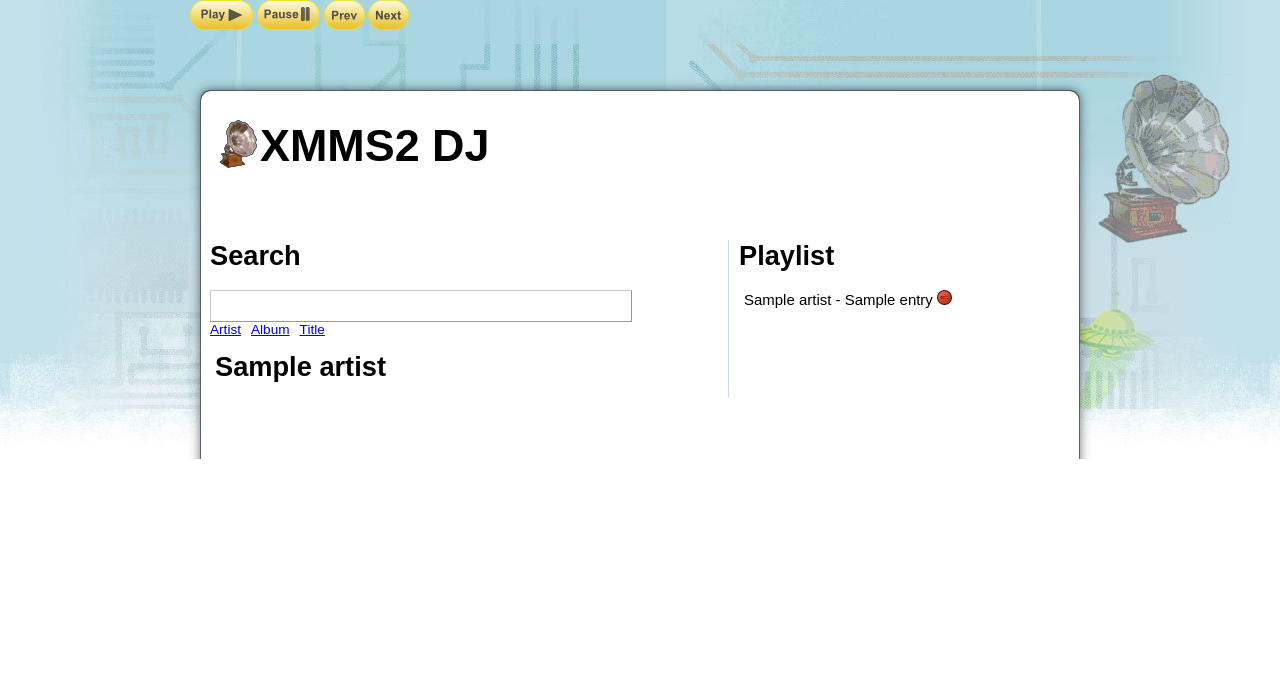
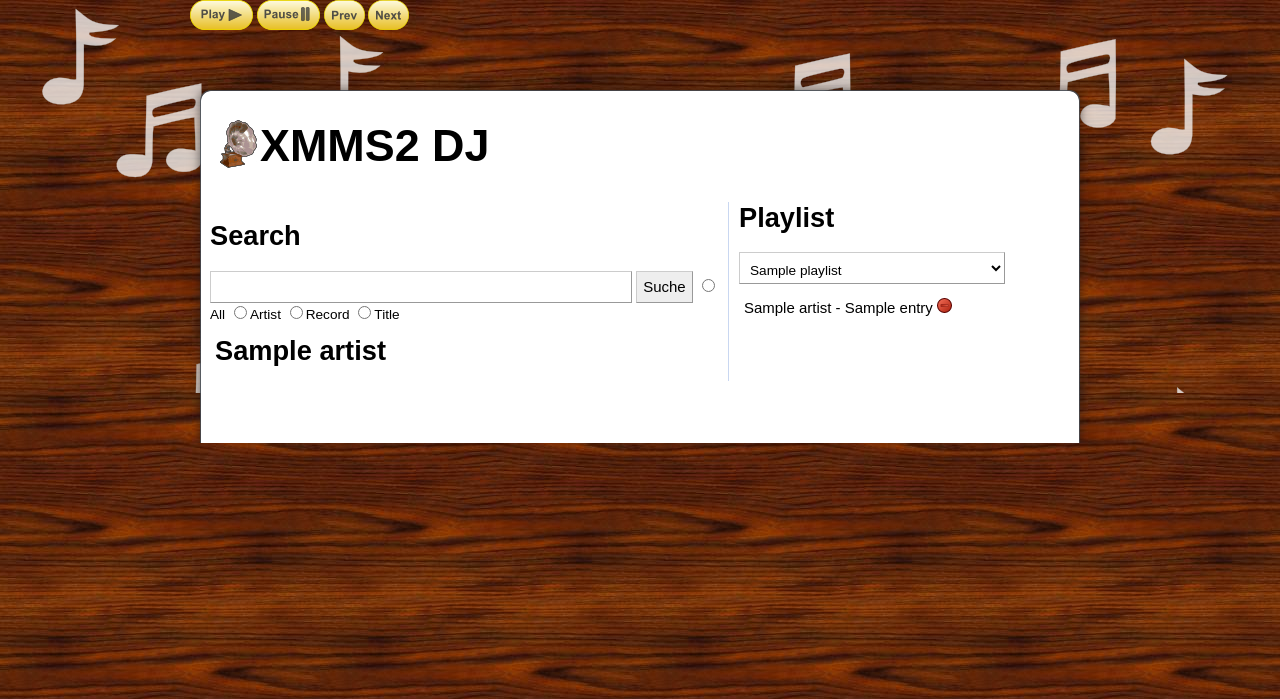
Before and after one commit to x-0-r/XMMS2-DJ, a Django app: template src/xmms2_dj/templates/concept/index.html in a window 1280 px wide. Shown: the top 699 px of the page. Run offline with Django 3.2, Linux system fonts and the light colour scheme; the template is opened without the code that fills it: most values are stand-ins (such as "Sample title", 1, 10 or a date in 2020); some libraries are stand-ins or nearby versions.

Commit message:
Changed look and feel

```diff
--- a/src/xmms2_dj/apps/dj/urls.py
+++ b/src/xmms2_dj/apps/dj/urls.py
@@ -25,10 +25,13 @@
                        url(r'^playlist/create/$', views.create_playlist, name="dj_create_playlist"),
                        url(r'^playlist/shuffle/$', views.shuffle_playlist, name="dj_shuffle_playlist"),
                        url(r'^playlist/export/$', views.export_playlist, name="dj_export_playlist"),
+                       url(r'^search/$', views.search, name="dj_search"),
                        url(r'^search/artist/$', views.search_artist, name="dj_search_artist"),
                        url(r'^search/album/$', views.search_album, name="dj_search_album"),
                        url(r'^search/title/$', views.search_title, name="dj_search_title"),
                        url(r'^info/title/(?P<id>\d+)/$', views.show_info, name="dj_show_info"),
+                       url(r'^volume/up/(?P<vol_add>\d+)/$', views.volume_up, name="dj_volume_up"),
+                       url(r'^volume/down/(?P<vol_add>\d+)/$', views.volume_down, name="dj_volume_down"),
 
 
                        url(r'^iphone/$', views.iphone, name="dj_iphone"),
--- a/src/xmms2_dj/media/css/conceptual.css
+++ b/src/xmms2_dj/media/css/conceptual.css
@@ -11,7 +11,7 @@
 	position: relative;
 	top: 0;
 	left: 0;
-	background: url("/media/img/background-tile.jpg") repeat-x top fixed;
+	background: url("/media/img/bg.jpg") top fixed;
 }
 
 .page-margins {
@@ -28,7 +28,7 @@
 	left: 0;
 	margin: 0;
 	padding: 0;
-	background: url("/media/img/firefox.jpg") no-repeat center top fixed;
+	background: url("/media/img/notes.png") no-repeat center top fixed;
 }
 
 #header {
@@ -68,10 +68,10 @@
 
 .main-content {
 	margin: 0;
-	padding: 0;
 	background-image: url("/media/img/bg2.png");
 	background-repeat: repeat-y;
-	padding: 20px 20px;
+	padding: 0 20px 20px 20px;
+	margin-top: -18px;
 }
 
 #col1 {
@@ -113,6 +113,42 @@
 
 h2 {
 	font-size: 170%;
+}
+
+.search-button {
+	height: 32px;
+	background-color: #eee;
+	border-color: #ccc #999 #999 #ccc;
+	border-style: solid;
+	border-width: 1px;
+	margin: 0;
+	color: #000;
+	font: 15px Arial, sans-serif;
+	cursor: pointer;
+}
+
+.search-box {
+	background: none repeat scroll 0% 0% #fff;
+       	border-width: 1px; border-style: solid;
+       	border-color: #ccc #999 #999 #ccc;
+       	color: rgb(0, 0, 0);
+       	font: 18px arial,sans-serif bold;
+       	height: 25px;
+       	margin: 0pt;
+       	padding: 5px 8px 0pt 6px;
+       	vertical-align: top; width: 80%;
+}
+
+.select-box {
+	background: none repeat scroll 0% 0% #fff;
+       	border-width: 1px; border-style: solid;
+       	border-color: #ccc #999 #999 #ccc;
+       	color: rgb(0, 0, 0);
+       	font: 18px arial,sans-serif bold;
+       	height: 32px;
+       	margin: 0pt;
+       	padding: 5px 8px 0pt 6px;
+       	vertical-align: top; width: 80%;
 }
 
 ul.artists{
--- a/src/xmms2_dj/media/js/conceptual.js
+++ b/src/xmms2_dj/media/js/conceptual.js
@@ -30,7 +30,7 @@
 
 }
 
-function record_list(list) {
+function record_list_ajax(list) {
 	// add handler to the add-link
 	list.find("a.add").click( function(e) {
 		e.preventDefault();
@@ -50,7 +50,7 @@
 			update.load(url, function() {
 				update.slideDown();
 
-				title_list(update);
+				title_list_ajax(update);
 			});
 		} else {
 			update.slideToggle();
@@ -58,7 +58,7 @@
 	});
 }
 
-function title_list(list) {
+function title_list_ajax(list) {
 	// add a handler to the add-link
 	list.find("a.add").click( function(e) {
 		e.preventDefault();
@@ -78,6 +78,36 @@
 	});
 }
 
+function artist_list() {
+	$("#media-list>li>a").click( function(e) {
+		/** click handler for artist entries
+		 */
+		e.preventDefault();
+
+		var update = $(this).next("ul");
+		update.slideToggle();
+	});
+}
+
+function record_list(list) {
+	// add handler to the add-link
+	list.find("a.add").click( function(e) {
+		e.preventDefault();
+		var url = $(this).attr("href");
+
+		update_playlist(url);
+	});
+
+	// add handler to the view-link
+	list.find("a.view").click( function(e) {
+		e.preventDefault();
+
+		update = $(this).siblings("ul.titles").first();
+		update.slideToggle();
+	});
+}
+
+
 
 $(document).ready(function() {
 		counter = 0;
@@ -94,7 +124,7 @@
 				update.load(url, function() {
 					update.slideDown();
 
-					record_list(update);
+					record_list_ajax(update);
 				});
 			} else {
 				update.slideToggle();
@@ -108,5 +138,19 @@
 			$.get(url);
 		});
 
+		$("#search-button").click( function(e) {
+			/** click handler for search button
+			 */
+			e.preventDefault();
+			var url = $(this).parents('form').attr('action');
+			var data = $(this).parents('form').serializeArray();
+			$("#media-list").load(url, data, function(){
+				artist_list();
+				record_list($('#media-list'));
+			});
+		});
+
+
+
 		update_playlist();
 });
--- a/src/xmms2_dj/templates/concept/index.html
+++ b/src/xmms2_dj/templates/concept/index.html
@@ -10,30 +10,8 @@
 		<link href="{{ MEDIA_URL }}css/conceptual.css" rel="stylesheet" type="text/css" />
 
 		<script type="text/javascript" src="http://ajax.googleapis.com/ajax/libs/jquery/1.4.3/jquery.min.js"></script>
-		{% comment %}
-		<script type="text/javascript" src="{{ MEDIA_URL }}js/mootools-1.2.5-core.js"></script>
-		<script type="text/javascript" src="{{ MEDIA_URL }}js/mootools-1.2.4.4-more.js"></script>
-		{% endcomment %}
 		<script type="text/javascript" src="{{ MEDIA_URL }}js/jquery.bpopup-0.4.1.min.js"></script>
 		<script type="text/javascript" src="{{ MEDIA_URL }}js/conceptual.js"></script>
-		<script type="text/javascript">
-			/*
-			window.addEvent('domready', function() {
-				vertSlide = new Fx.Slide('vertical_slide');
-				$('artist1').addEvent('click', function(e) {
-					e.stop();
-					vertSlide.toggle();
-				});
-			});
-			*/
-
-			function getAlbums (url, element) {
-				new Request.HTML({
-					url: url,
-					update: element,
-				}).send();
-			}
-		</script>
 	</head>
 	<body>
 		<div id="wrapper">
@@ -58,8 +36,14 @@
 								<h1>Search</h1>
 
 								<div>
-									<input style="background: none repeat scroll 0% 0% rgb(255, 255, 255); border-width: 1px; border-style: solid; border-color: rgb(204, 204, 204) rgb(153, 153, 153) rgb(153, 153, 153) rgb(204, 204, 204); color: rgb(0, 0, 0); font: 18px arial,sans-serif bold; height: 25px; margin: 0pt; padding: 5px 8px 0pt 6px; vertical-align: top; width: 80%;"  name="search" type="text" />
-									<span><a href="#">Artist</a><a style="margin: 0 10px;" href="#">Album</a><a href="#">Title</a></span>
+									<form action="{% url dj_search %}" method="post">
+										<input class="search-box"  name="search" type="text" />
+										<input id="search-button" class="search-button" type="submit" value="Suche" name="submit" />
+										<input type="radio" name="s-type" value="all">All</input>
+										<input type="radio" name="s-type" value="artist">Artist</input>
+										<input type="radio" name="s-type" value="album">Record</input>
+										<input type="radio" name="s-type" value="title">Title</input>
+									</form>
 								</div>
 
 								<ul id="media-list" class="artists">
@@ -70,76 +54,6 @@
 									</ul>
 									</li>
 									{% endfor %}
-
-									<!--
-									<li>
-									<h2 id="artist1">Arcade Fire</h2>
-									<ul id="vertical_slide" class="albums">
-										<li>
-										<h3>Neon Bible</h3>
-										<ul class="titles">
-											<li>Black Mirror</li>
-											<li>Keep the Car Running</li>
-											<li>Neon Bible</li>
-											<li>Intervention</li>
-											<li>Black Wave/Bad Vibrations</li>
-											<li>Ocean of Noise</li>
-											<li>The Well and the Lighthouse</li>
-											<li>(Antichrist Television Blues)</li>
-											<li>Windowsill</li>
-											<li>No Cars Go</li>
-											<li>My Body Is a Cage</li>
-										</ul>
-										</li>
-
-										<li>
-										<h3>The Suburbs</h3>
-										<ul class="titles">
-											<li>The Suburbs</li>
-											<li>Ready To Start</li>
-											<li>Modern Man</li>
-											<li>Rococo</li>
-											<li>Empty Room</li>
-											<li>City With No Children</li>
-											<li>Half Light I</li>
-											<li>Half Light II (No Celebration)</li>
-											<li>Suburban War</li>
-											<li>Month of May</li>
-											<li>Wasted Hours</li>
-											<li>Deep Blue</li>
-											<li>We Used to Wait</li>
-											<li>Sprawl I (Flatland)</li>
-											<li>Sprawl II (Mountains Beyond Mountains)</li>
-											<li>The Suburbs (Continued)</li>
-										</ul>
-										</li>
-									</ul>
-									</li>
-
-									<li>
-									<h2>At The Drive-In</h2>
-									<ul class="albums">
-										<li>
-										<h3>Acrobatic Tenement</h3>
-										<ul>
-											<li>StarSlight</li>
-											<li>Schaffino</li>
-											<li>Ebroglio</li>
-											<li>Initiation</li>
-											<li>Communication drive - in</li>
-											<li>Skips on the record</li>
-											<li>Paid vacation time</li>
-											<li>Ticklish</li>
-											<li>Blue tag</li>
-											<li>Coating of arms</li>
-											<li>Porfirio diaz </li>
-										</ul>
-										</li>
-										<li><h3>Vaja</h3></li>
-										<li><h3>Relationship of Command</h3></li>
-									</ul>
-									</li>
-									-->
 								</ul>
 							</div>
 						</div>
@@ -147,6 +61,13 @@
 						<div id="col2">
 							<div id="col2_content" class="clearfix">
 								<h1>Playlist</h1>
+								<form action="#" method="post">
+									<select class="select-box" name="playlist">
+										{% for pl in playlist_list %}
+										<option value="test">{{ pl }}</option>
+										{% endfor %}
+									</select>
+								</form>
 								<div id="playlist">
 									{% include "concept/playlist.html" %}
 								</div>
```
Also changed, not shown: src/xmms2_dj/apps/dj/views.py (+37 -0 lines), src/xmms2_dj/apps/dj/xmms2.py (+8 -16 lines), src/xmms2_dj/templates/concept/searchresult.html (added, +26 -0 lines), src/xmms2_dj/media/img/6-0.gif (added), src/xmms2_dj/media/img/bg.jpg (added), src/xmms2_dj/media/img/notes.png (added).
